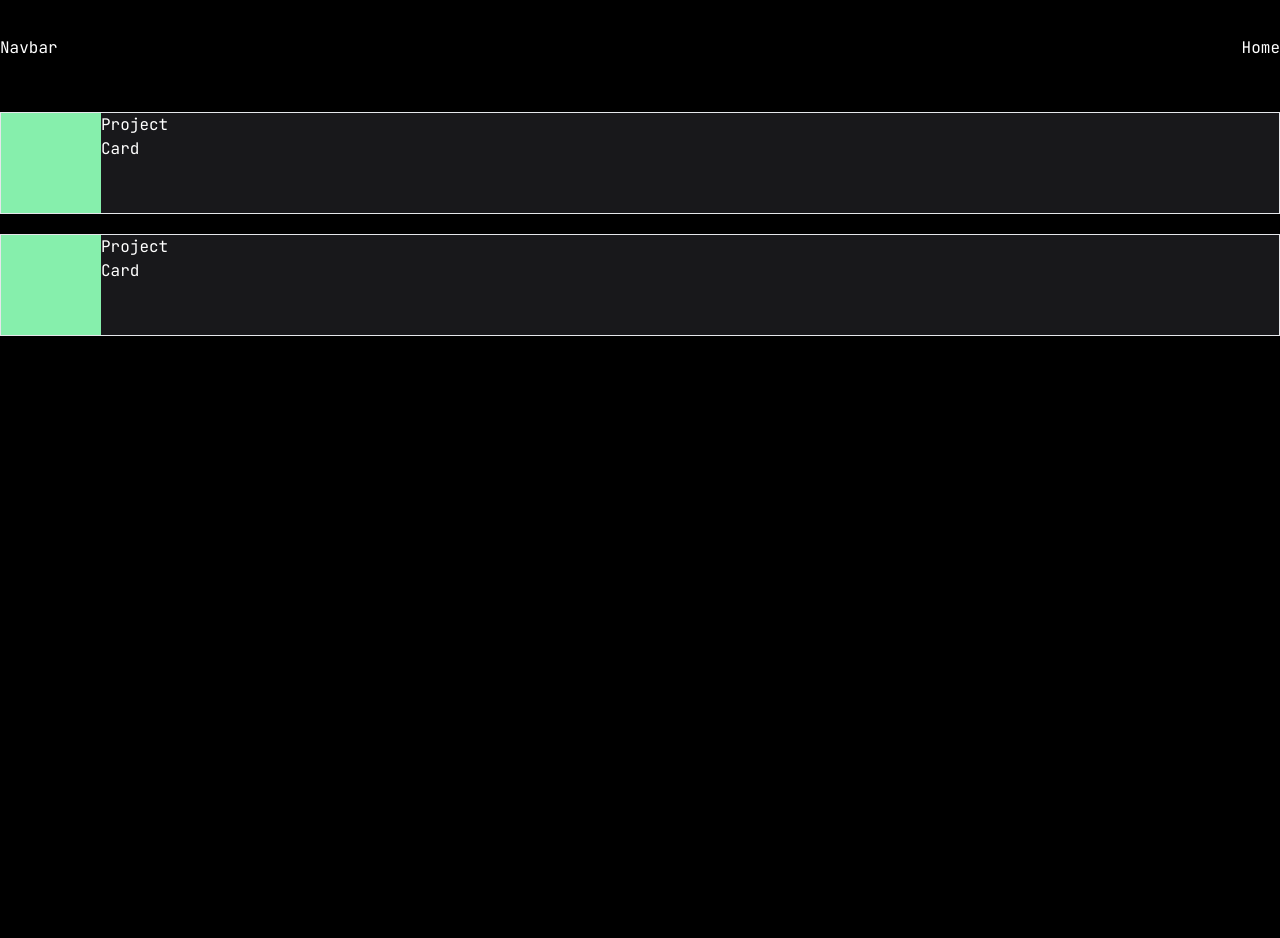
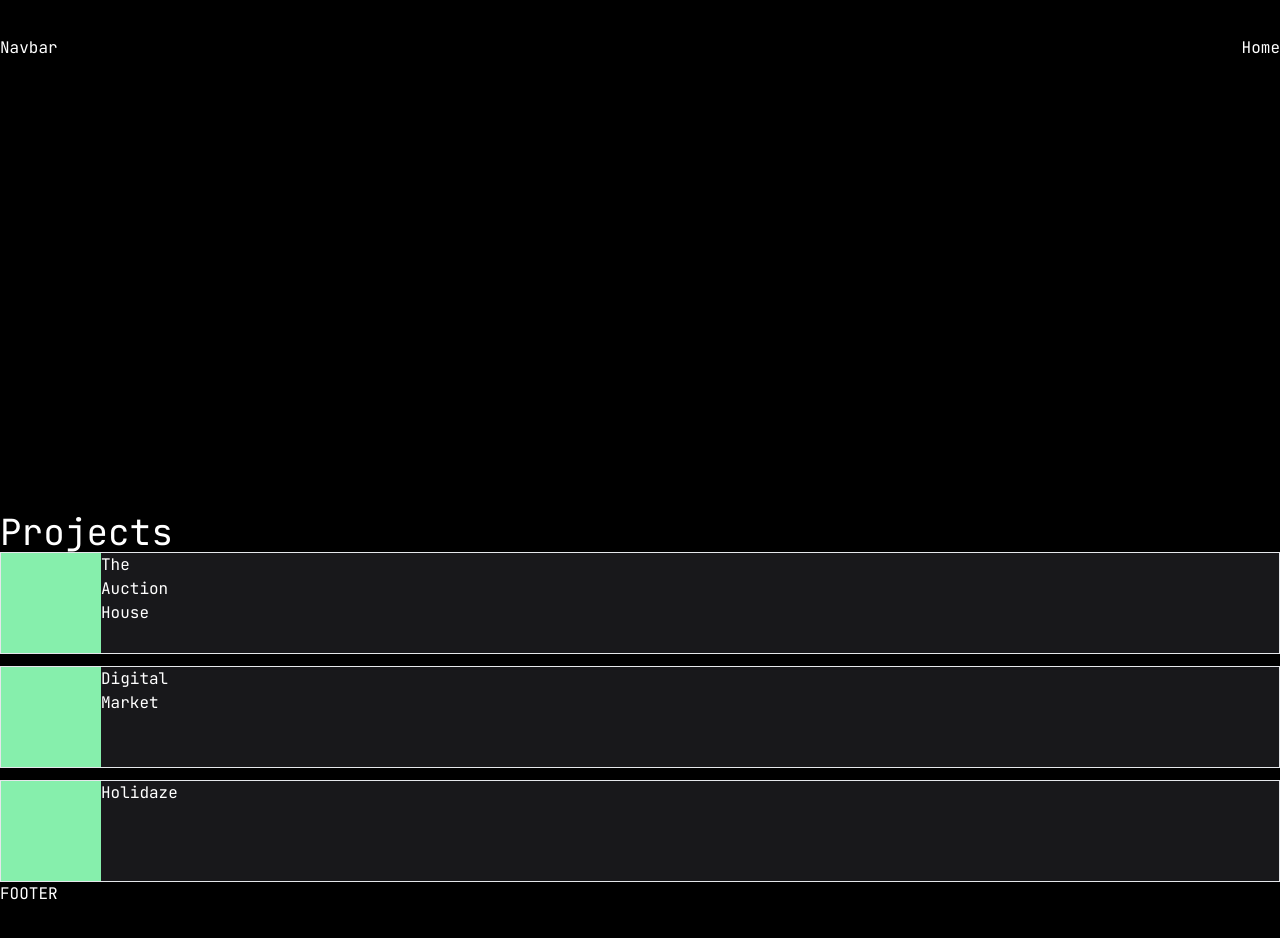
Before and after one commit to chrisbekk/portfolio, a React (Vite) app: page /pages/home in a window 1280 px wide. Shown: the top 938 px of the page. Built offline with nearby package versions, Linux system fonts and the light colour scheme.

Commit message:
fixing card animation

```diff
--- a/src/components/Card.jsx
+++ b/src/components/Card.jsx
@@ -1,18 +1,19 @@
 import React, { useState } from 'react';
 import { motion } from 'framer-motion';
 
-export const Card = () => {
+export const Card = ({ title, description, image, links }) => {
   const [isActive, setIsActive] = useState(false);
   const variants = {
     initial: {
       height: 'fit-content',
-      width: '100vw',
+      width: '100%',
       position: 'relative',
       zIndex: 'auto',
       transition: { type: 'ease', delay: 0.5 },
     },
     animate: {
       height: '100vh',
+      width: '100vw',
       position: 'absolute',
       top: 0,
       zIndex: '100',
@@ -53,7 +54,7 @@ export const Card = () => {
           animate={isActive ? 'animate' : 'initial'}
           className="size-20 bg-green-300"
         ></motion.div>
-        <motion.p
+        <motion.h1
           variants={cardVariants}
           initial="initial"
           animate={
@@ -66,8 +67,8 @@ export const Card = () => {
               : 'initial'
           }
         >
-          Project Card
-        </motion.p>
+          {title}
+        </motion.h1>
       </div>
     </motion.div>
   );
--- a/src/components/Navbar.jsx
+++ b/src/components/Navbar.jsx
@@ -7,8 +7,6 @@ export const Navbar = () => {
   const { scrollY } = useScroll();
 
   function update(latest, prev) {
-    console.log('LATEST:', latest);
-    console.log('PREV:', prev);
     if (latest < prev) {
       setHidden(false);
     } else if (latest > 100 && latest > prev) {
--- /dev/null
+++ b/src/components/Projects/index.jsx
@@ -0,0 +1,11 @@
+import React from 'react';
+import { Card } from '../Card';
+export const Projects = () => {
+  return (
+    <div className="flex flex-col gap-3 mx-auto">
+      <Card title={'The Auction House'} />
+      <Card title={'Digital Market'} />
+      <Card title={'Holidaze'} />
+    </div>
+  );
+};
--- a/src/pages/Home.jsx
+++ b/src/pages/Home.jsx
@@ -1,12 +1,14 @@
 import React from 'react';
-import { Card } from '../components/Card';
+import { Projects } from '../components/Projects';
+
 export const Home = () => {
   return (
     <div className="bg-black">
-      <div className="flex flex-col gap-5">
-        <Card />
-        <Card />
-      </div>
+      <section className="h-[50vh]"></section>
+      <section className="">
+        <h1 className="text-2xl sm:text-4xl">Projects</h1>
+        <Projects />
+      </section>
     </div>
   );
 };
--- a/src/pages/Layout.jsx
+++ b/src/pages/Layout.jsx
@@ -8,7 +8,7 @@ export const Layout = () => {
       <header className="">
         <Navbar />
       </header>
-      <main className="min-h-[300vh] mt-28">
+      <main className="mt-28">
         <Outlet />
       </main>
       <footer className="mt-auto">
```
